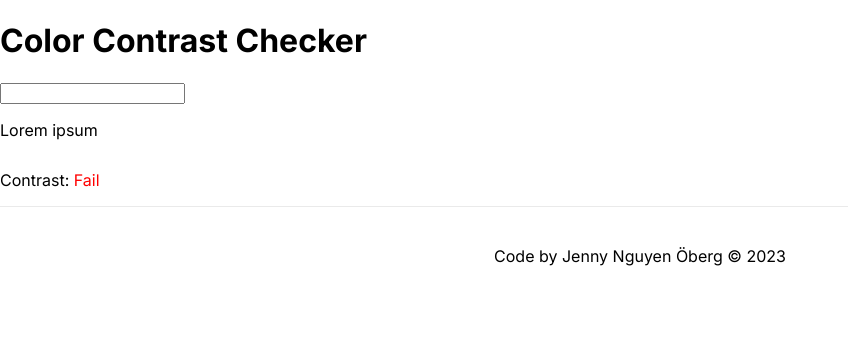
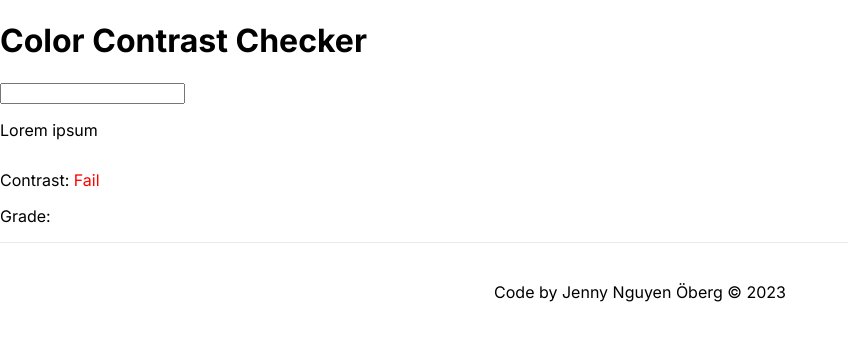
Before and after one commit to jennynguyenoberg/color-checker-TDD, a Next.js app: page / in a window 1280 px wide. Shown: the top 340 px of the page, without its empty margins (0-848 px from the left). Built offline with nearby package versions, Linux system fonts and the light colour scheme.

Commit message:
Add ContrastGrade component to main page

```diff
--- a/app/page.tsx
+++ b/app/page.tsx
@@ -1,6 +1,7 @@
 'use client'
 import ColorInput from './components/ColorInput'
 import ColorPreview from './components/ColorPreview'
+import ContrastGrade from './components/ContrastGrade'
 import ContrastResult from './components/ContrastResult'
 import Footer from './components/Footer'
 import Header from './components/Header'
@@ -12,6 +13,7 @@ export default function Page() {
       <ColorInput />
       <ColorPreview />
       <ContrastResult />
+      <ContrastGrade />
       <Footer />
     </div>
   )
```
